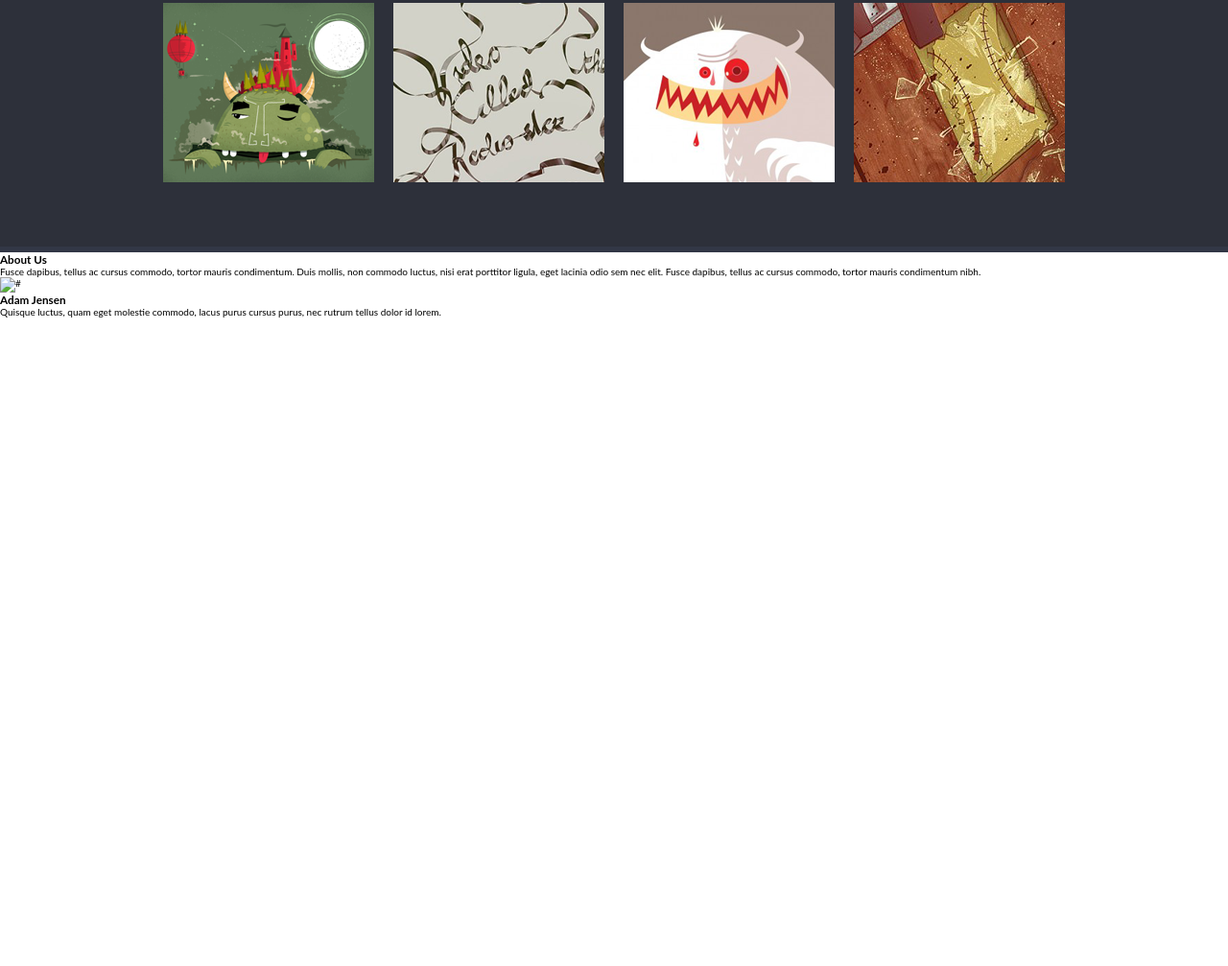
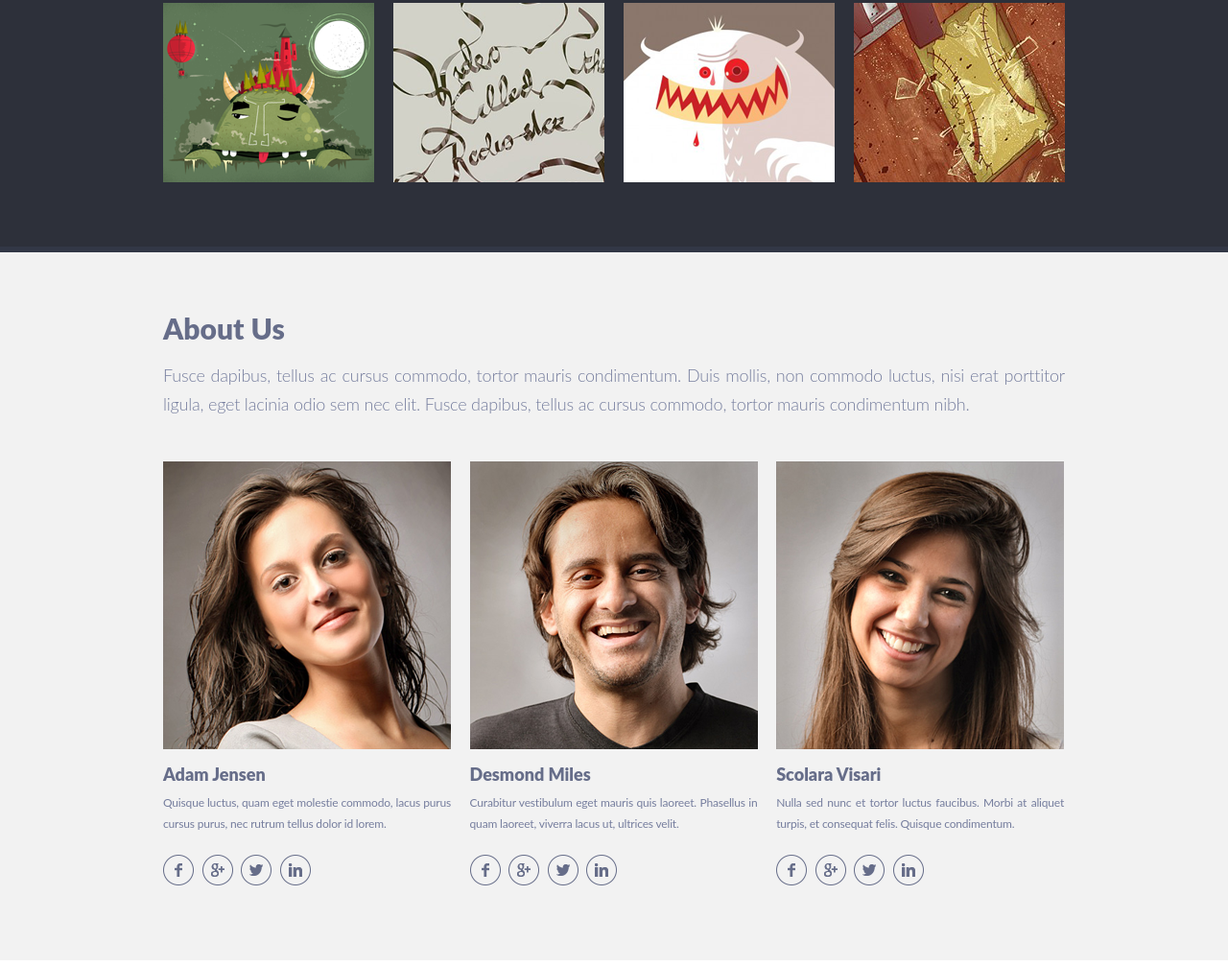
Before and after one commit to thelionblack/singolo-test, a plain HTML site: page singolo2.html in a window 1280 px wide. Shown: the part 608-1615 px from the top of the page at 96% size. Before the commit the page ends 939 px from the top, so only its background shows below. Drawn offline with Linux system fonts and the light colour scheme.

Commit message:
feat: add style for about us

```diff
--- a/singolo2.css
+++ b/singolo2.css
@@ -83,3 +83,66 @@ body {
             .pictures__item {
                 margin-top: 19px;
             }
+
+.aboutus {
+    padding-top: 70px;
+    padding-bottom: 70px;
+    background-color: #f2f2f2;
+    border-bottom: 6px solid #fff;
+}
+
+    .aboutus__title h3 {
+        font-size: 3rem;
+        line-height: 1.8rem;
+        color: #666d89;
+        font-weight: 900;
+    }
+
+    .aboutus__text p {
+        margin-top: 25px;
+        font-size: 1.8rem;
+        line-height: 3rem;
+        color: #767e9e;
+        font-weight: 300;
+        letter-spacing: -0.2px;
+        text-align: justify;
+    }
+
+    .aboutus__photo {
+        width: 300px;
+        height: 450px;
+        margin-top: 45px;
+        margin-right: 17px;
+        display: inline-block;
+    }
+
+    .aboutus__photo:last-child {
+        margin-right: 0;
+    }
+
+        .photo__title h3 {
+            margin-top: 15px;
+            font-size: 1.8rem;
+            line-height: 1.8rem;
+            color: #666d89;
+            font-weight: 900;
+        }
+
+        .photo__text p {
+            margin-top: 10px;
+            font-size: 1.2rem;
+            line-height: 2.2rem;
+            color: #767e9e;
+            font-weight: 400;
+            text-align: justify;
+            letter-spacing: -0.17px;
+        }
+
+    .photo__icons {
+        margin-top: 21px;
+    }
+
+        .icons__item {
+            margin-right: 6px;
+            display: inline-block;
+        }
--- a/singolo2.html
+++ b/singolo2.html
@@ -50,17 +50,17 @@
             </div>
         </section>
         <section class="aboutus">
+            <div class="wrapper">
                 <div class="aboutus__title">
                     <h3>About Us</h3>
                 </div>
                 <div class="aboutus__text">
                     <p>Fusce dapibus, tellus ac cursus commodo, tortor mauris condimentum. Duis mollis, non commodo luctus, nisi erat porttitor ligula, eget lacinia odio sem nec elit. Fusce dapibus, tellus ac cursus commodo, tortor mauris condimentum nibh.</p>
                 </div>
-            <div class="aboutus__photo">
-                <ul>
+                <ul class="aboutus__photo">
                     <li class="photo__item">
                         <div class="photo">
-                            <img src="" alt="#">
+                            <img src="./assets/img/photo1.png" alt="#">
                         </div>
                         <div class="photo__title">
                             <h3>Adam Jensen</h3>
@@ -69,10 +69,96 @@
                             <p>Quisque luctus, quam eget molestie commodo, lacus purus cursus purus, nec rutrum tellus dolor id lorem.</p>
                         </div>
                         <ul class="photo__icons">
-                            <li class="photo__icon"><a href="#"></a></li>
-                            <li class="photo__icon"><a href="#"></a></li>
-                            <li class="photo__icon"><a href="#"></a></li>
-                            <li class="photo__icon"><a href="#"></a></li>
+                            <li class="icons__item">
+                                <a href="#">
+                                    <img src="./assets/img/facebook.png" alt="facebook">
+                                </a>
+                            </li>
+                            <li class="icons__item">
+                                <a href="#">
+                                    <img src="./assets/img/google.png" alt="google">
+                                </a>
+                            </li>
+                            <li class="icons__item">
+                                <a href="#">
+                                    <img src="./assets/img/twitter.png" alt="twitter">
+                                </a>
+                            </li>
+                            <li class="icons__item">
+                                <a href="#">
+                                    <img src="./assets/img/linked.png" alt="linked">
+                                </a>
+                            </li>
+                        </ul>
+                    </li>
+                </ul>
+                <ul class="aboutus__photo">
+                    <li class="photo__item">
+                        <div class="photo">
+                            <img src="./assets/img/photo2.png" alt="#">
+                        </div>
+                        <div class="photo__title">
+                            <h3>Desmond Miles</h3>
+                        </div>
+                        <div class="photo__text">
+                            <p>Curabitur vestibulum eget mauris quis laoreet. Phasellus in quam laoreet, viverra lacus ut, ultrices velit.</p>
+                        </div>
+                        <ul class="photo__icons">
+                            <li class="icons__item">
+                                <a href="#">
+                                    <img src="./assets/img/facebook.png" alt="">
+                                </a>
+                            </li>
+                            <li class="icons__item">
+                                <a href="#">
+                                    <img src="./assets/img/google.png" alt="">
+                                </a>
+                            </li>
+                            <li class="icons__item">
+                                <a href="#">
+                                    <img src="./assets/img/twitter.png" alt="">
+                                </a>
+                            </li>
+                            <li class="icons__item">
+                                <a href="#">
+                                    <img src="./assets/img/linked.png" alt="">
+                                </a>
+                            </li>
+                        </ul>
+                    </li>
+                </ul>
+                <ul class="aboutus__photo">
+                    <li class="photo__item">
+                        <div class="photo">
+                            <img src="./assets/img/photo3.png" alt="#">
+                        </div>
+                        <div class="photo__title">
+                            <h3>Scolara Visari</h3>
+                        </div>
+                        <div class="photo__text">
+                            <p>Nulla sed nunc et tortor luctus faucibus. Morbi at aliquet turpis, et consequat felis. Quisque condimentum.</p>
+                        </div>
+                        <ul class="photo__icons">
+                            <li class="icons__item">
+                                <a href="#">
+                                    <img src="./assets/img/facebook.png" alt="">
+                                </a>
+                            </li>
+                            <li class="icons__item">
+                                <a href="#">
+                                    <img src="./assets/img/google.png" alt="">
+                                </a>
+                            </li>
+                            <li class="icons__item">
+                                <a href="#">
+                                    <img src="./assets/img/twitter.png" alt="">
+                                </a>
+                            </li>
+                            <li class="icons__item">
+                                <a href="#">
+                                    <img src="./assets/img/linked.png" alt="">
+                                </a>
+                            </li>
                         </ul>
                     </li>
                 </ul>
```
Also changed, not shown: assets/img/facebook.png (added), assets/img/facebookhover.png (added), assets/img/google.png (added), assets/img/googlehover.png (added), assets/img/linked.png (added), assets/img/linkedhover.png (added), assets/img/twitter.png (added), assets/img/twitterhover.png (added). Lines whose indentation alone changed are shown as unchanged.
